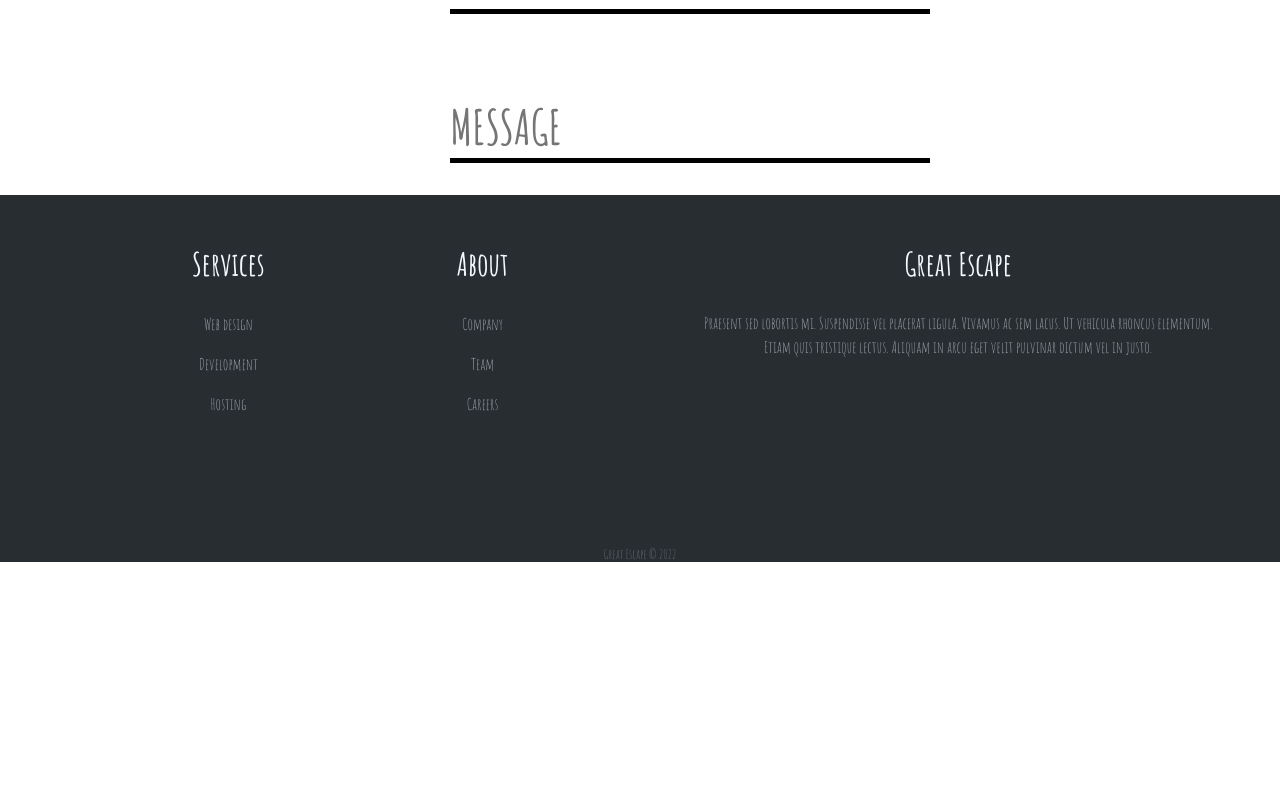
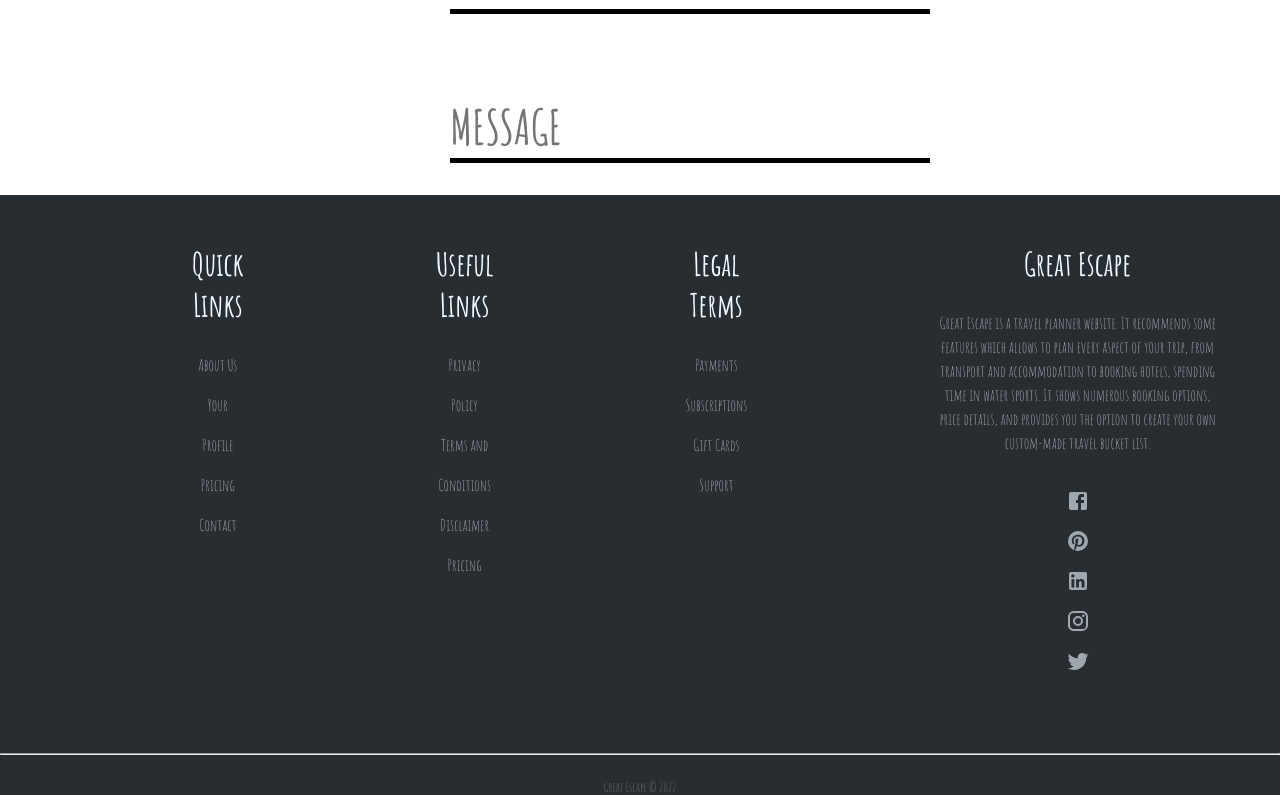
Before and after one commit to NikhitaBarat/great-escape, a React (Create React App) app in the folder client/: page /contact in a window 1280 px wide. Shown: the part 616-1411 px from the top of the page. Before the commit the page ends 1178 px from the top, so only its background shows below. Built offline with nearby package versions, Linux system fonts and the light colour scheme.

Commit message:
added footer

```diff
--- a/client/src/components/footer/footer.components.jsx
+++ b/client/src/components/footer/footer.components.jsx
@@ -1,9 +1,10 @@
 import React from "react";
 import "./footer.styles.css";
-// import FacebookIcon from '@mui/icons-material/Facebook';
-// import TwitterIcon from '@mui/icons-material/Twitter';
-// import InstagramIcon from '@mui/icons-material/Instagram';
-// import LinkedInIcon from '@mui/icons-material/LinkedIn';
+import FacebookIcon from '@mui/icons-material/Facebook';
+import TwitterIcon from '@mui/icons-material/Twitter';
+import InstagramIcon from '@mui/icons-material/Instagram';
+import LinkedInIcon from '@mui/icons-material/LinkedIn';
+import PinterestIcon from '@mui/icons-material/Pinterest';
 
 const Footer = () => {
   return (
@@ -13,50 +14,49 @@ const Footer = () => {
           <div class="container">
             <div class="row">
               <div class=" item">
-                <h2>Services</h2>
+                <h2>Quick Links</h2>
                 <ul>
-                  <li>
-                    <a href="/">Web design</a>
-                  </li>
-                  <li>
-                    <a href="/">Development</a>
-                  </li>
-                  <li>
-                    <a href="/">Hosting</a>
-                  </li>
+                  <li><a href="/">About Us</a></li>
+                  <li><a href="/">Your Profile</a></li>
+                  <li><a href="/">Pricing</a></li>
+                  <li><a href="/">Contact</a></li>
                 </ul>
               </div>
               <div class=" item">
-                <h2>About</h2>
+                <h2>Useful Links</h2>
                 <ul>
-                  <li>
-                    <a href="/">Company</a>
-                  </li>
-                  <li>
-                    <a href="/">Team</a>
-                  </li>
-                  <li>
-                    <a href="/">Careers</a>
-                  </li>
+                  <li><a href="/">Privacy Policy</a></li>
+                  <li><a href="/">Terms and Conditions</a></li>
+                  <li><a href="/">Disclaimer</a></li>
+                  <li><a href="/">Pricing</a></li>
+                </ul>
+              </div>
+              <div class=" item">
+                <h2>Legal Terms</h2>
+                <ul>
+                  <li><a href="/">Payments</a></li>
+                  <li><a href="/">Subscriptions</a></li>
+                  <li><a href="/">Gift Cards</a></li>
+                  <li><a href="/">Support</a></li>
                 </ul>
               </div>
               <div class=" item text">
                 <h1>Great Escape</h1>
                 <p>
-                  Praesent sed lobortis mi. Suspendisse vel placerat ligula.
-                  Vivamus ac sem lacus. Ut vehicula rhoncus elementum. Etiam
-                  quis tristique lectus. Aliquam in arcu eget velit pulvinar
-                  dictum vel in justo.
+                  Great Escape is a travel planner website. It recommends some features which allows to plan every aspect of your trip, from transport and accommodation to booking hotels, spending time in water sports. It shows numerous booking options, price details, and provides you the option to create your own custom-made travel bucket list.
                 </p>
+                <div class=" item social">
+                  <ul>
+                    <li><a href="#"><FacebookIcon className="fab" /></a></li>
+                    <li><a href="#"><PinterestIcon className="fab" /></a></li>
+                    <li><a href="#"><LinkedInIcon className="fab" /></a></li>
+                    <li><a href="#"><InstagramIcon className="fab" /></a></li>
+                    <li><a href="#"><TwitterIcon className="fab"/></a></li>
+                  </ul>
+                </div>
               </div>
             </div>
-            <div class=" item social">
-              {/* <a href="#"><FacebookIcon /></a>
-                  <a href="#"><InstagramIcon /></a>
-                  <a href="#"><TwitterIcon /></a>
-                  <a href="#"><LinkedInIcon /></a> */}
-            </div>
-          </div>
+          </div> <hr />
           <p class="copyright">Great Escape © 2022</p>
         </footer>
       </div>
```
